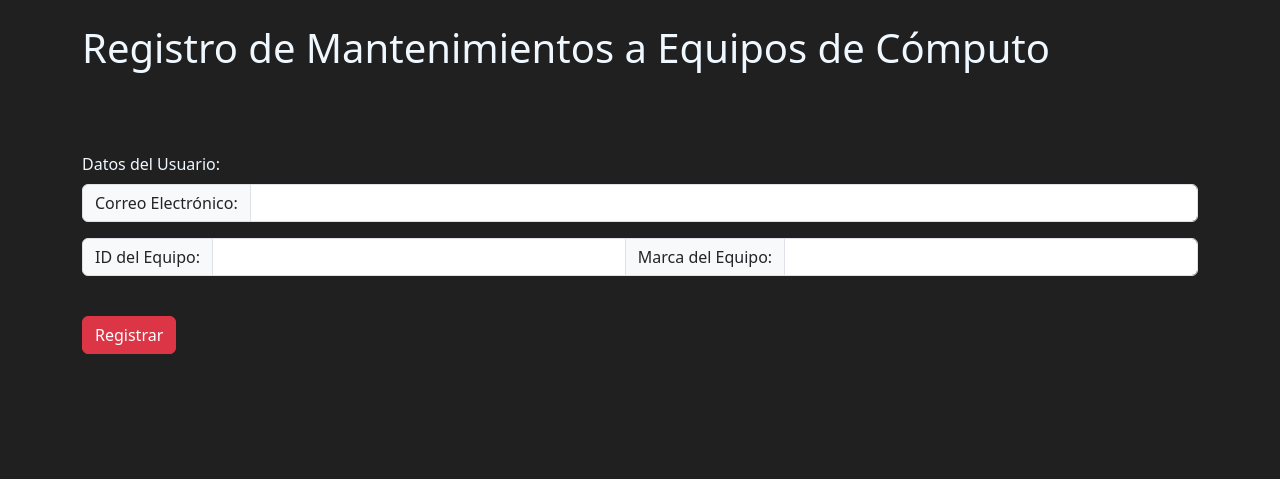
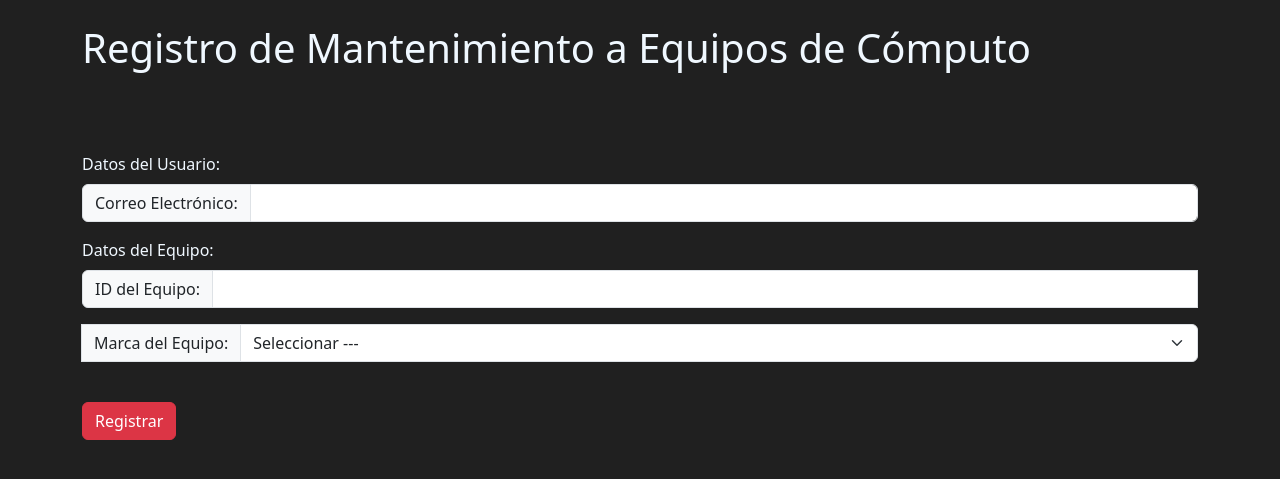
Before and after one commit to dcorpi01/soporte_mavepo_beta0.1, a PHP site: page /nuevo_mant.php in a window 1280 px wide. Shown: the part 97-576 px from the top of the page. Run offline with PHP 8.4, Linux system fonts and the light colour scheme; the visitor is signed in with stand-in values (Sample User, id 1); tables that the repository leaves empty or names only in its code hold one stand-in row (values such as "Sample post").

Commit message:
ACT110424
ACT110424

```diff
--- a/nuevo_mant.php
+++ b/nuevo_mant.php
@@ -15,7 +15,7 @@
         <meta http-equiv="X-UA-Compatible" content="IE=edge">
         <meta name="viewport" content="width=device-width, initial-scale=1.0">
         <title>SOPORTE MAVEPO</title>
-        <link rel="shortcut icon" href="img/MSF.png" type="image/x-icon">
+        <link rel="shortcut icon" href="./img/LOGO_MAF2024.png" type="image/x-icon">
         <a href="./welcome.php">
             <link rel="shortcut icon" href="./img/logo_verden.ico" type="image/x-icon">
         </a>
@@ -149,7 +149,7 @@
             <br>
 
             <div class="citas">
-                <h1 class="citas_th">Registro de Mantenimientos a Equipos de Cómputo</h1>
+                <h1 class="citas_th">Registro de Mantenimiento a Equipos de Cómputo</h1>
             </div>
 
             <br>
@@ -170,13 +170,43 @@
 
                     </div>
 
+                    <label for="basic-par" class="form-label">Datos del Equipo: </label>
+
                     <div class="input-group mb-3">
 
                         <span class="input-group-text" id="basic-addon1" disabled>ID del Equipo: </span>
                         <input type="text" name="user_name" class="form-control" aria-describedby="bassic-addon2">
 
-                        <span class="input-group-text" id="basic-addon1" disabled>Marca del Equipo: </span>
-                        <input type="text" name="user_name" class="form-control" aria-describedby="bassic-addon2">
+                        <div class="input-group mb-3">
+
+                        <?php
+
+                            $query = mysqli_query($conn, "SELECT * FROM marcas_ec");
+                            $result = mysqli_num_rows($query);
+
+                        ?>
+
+                        </div>
+
+
+                        <span class="input-group-text" id="basic-addon1">Marca del Equipo: </span>
+                        <select class="form-select" name="marca" aria-label="Default select example">
+
+                            <option selected>Seleccionar ---</option>
+
+                            <?php
+
+                                if($result){
+                                    while ($deptto = mysqli_fetch_array($query)){
+                                ?>
+                                    <option value="<?php echo $deptto["marca"]; ?>"><?php echo $deptto["marca"]; ?></option>
+                                <?php
+                            }
+                        }
+
+                    ?>
+
+                </select>
 
                     </div>
 
```
Also changed, not shown: btn_registrousr.php (+0 -13 lines), index.html (+13 -2 lines), perfil_usuario.php (+9 -1 lines), img/LOGO_MAF2024.png (added).
